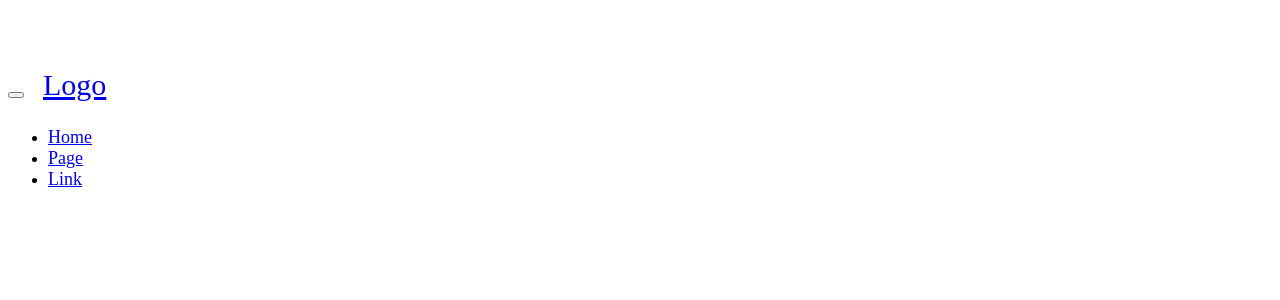
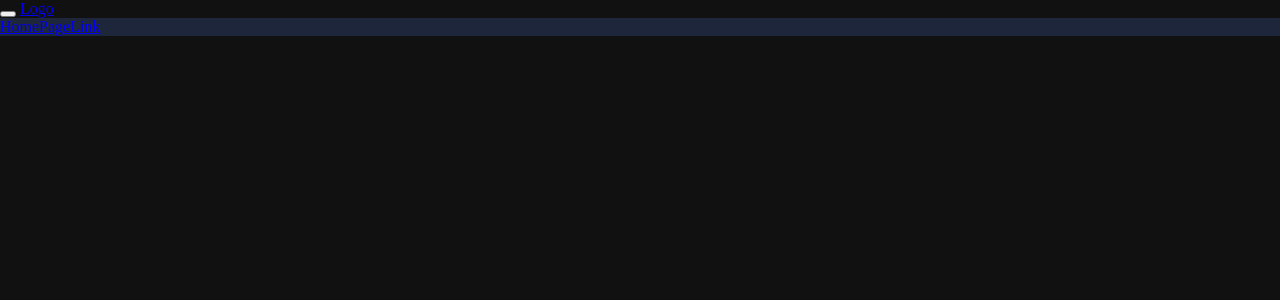
Before and after one commit to bentondavidl/Software-Engineering-MeetUp-Website, a Flask app: template templates/index.html in a window 1280 px wide. Shown: the top 300 px of the page. Run offline with Flask 2, Linux system fonts and the light colour scheme; the template is opened without the code that fills it, so the values that code supplies are empty.

Commit message:
Updated main.css for nav bar

```diff
--- a/static/css/main.css
+++ b/static/css/main.css
@@ -1,30 +1,47 @@
-/* USING BOOTSTRAP 3.0.3 */
-body {
-	padding-top: 60px;
-}
-nav {
-  .navbar-brand {font-size: 30px;}
-	.navbar-toggle {margin: 13px 15px 13px 0;}
-	a {
-		font-size: 18px;
-		padding-bottom: 20px !important;
-		padding-top: 20px !important;
-    transition: all 0.3s ease;
-	}
+body{
+	background-color: #111111;
+	margin: 0px;
 }
 
+ul{
+	list-style-type: none;
+	background-color: #1D263B;
+	margin:0;
+	padding:0;
+	overflow: hidden;
 
+}
 
-nav.navbar.shrink {
-	min-height: 35px;
-  .navbar-brand {font-size: 25px;}
-  a {
-    font-size: 15px;
-    padding-bottom: 10px !important;
-    padding-top: 10px !important;
-  }
-  .navbar-toggle {
-    margin: 8px 15px 8px 0;
-    padding: 4px 5px;
-  }
+li{
+	float:left;
+
 }
+.nav-link #login{
+	float:right;
+}
+.nav-link{
+	text-decoration: none;
+	display: block;
+	color: white;
+	text-align: center;
+	padding: 20px 22px;
+	background-color: #1D263B;
+	vertical-align: center;
+	float: right;
+}
+
+a:hover{
+	color: #62E4D3;
+	background-color: #021927;
+}
+
+.nav-link #login{
+	float:right;
+	color: #021927;
+}
+
+#title{
+	color:white;
+	padding-left: 15px;
+	padding-right: 15px;
+}
```
